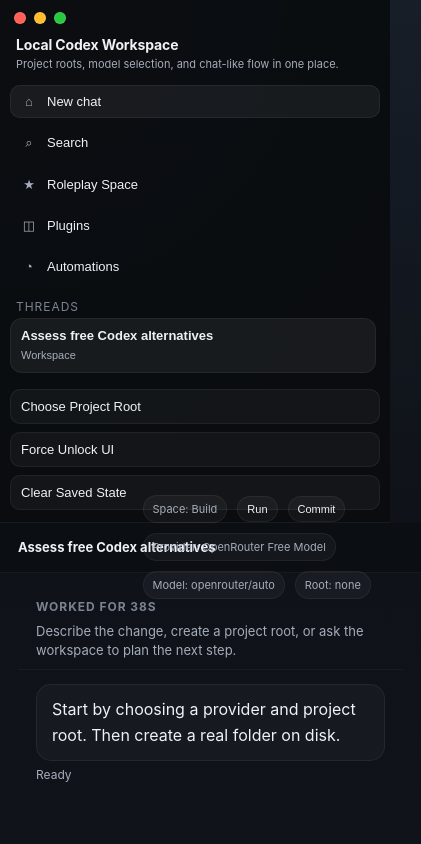
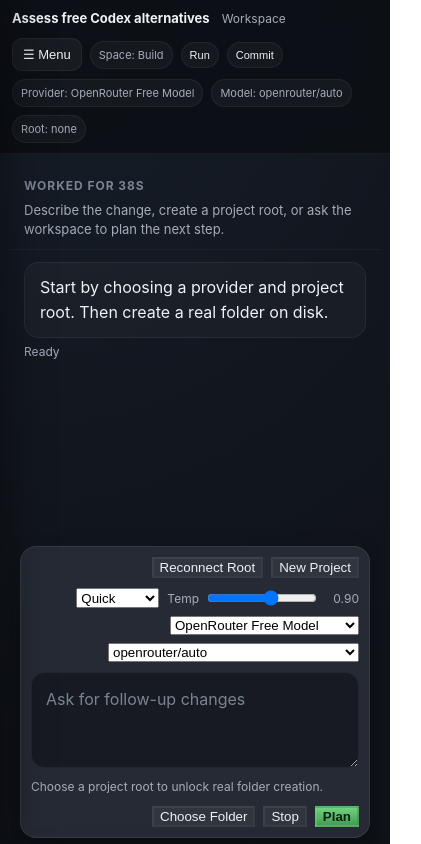
Before and after one commit to ColonD3/chat-thingity, a plain HTML site: page ui/index.html in a window 390 px wide. Shown: the top 844 px of the page, 421 px wide, since content can reach past the window. Drawn offline with Linux system fonts and the light colour scheme.

Commit message:
make ui mobile responsive

```diff
--- a/ui/index.html
+++ b/ui/index.html
@@ -243,6 +243,19 @@
       color: var(--text);
     }
 
+    .mobile-menu-toggle {
+      display: none;
+      border: 1px solid var(--line);
+      background: rgba(255,255,255,0.05);
+      color: var(--text);
+      border-radius: 10px;
+      padding: 8px 10px;
+      font-size: 13px;
+      align-items: center;
+      gap: 8px;
+      cursor: pointer;
+    }
+
     .workspace {
       min-width: 0;
       display: grid;
@@ -628,6 +641,81 @@
       .panel { width: 100%; justify-self: stretch; }
       .conversation { height: auto; min-height: calc(100vh - 160px); }
     }
+
+    @media (max-width: 820px) {
+      body { overflow-x: hidden; }
+      .shell { grid-template-columns: 1fr; }
+      .sidebar {
+        position: fixed;
+        inset: 0 auto 0 0;
+        width: min(88vw, 320px);
+        z-index: 40;
+        transform: translateX(-102%);
+        transition: transform 0.2s ease;
+        box-shadow: 18px 0 40px rgba(0,0,0,0.35);
+      }
+      .shell.sidebar-open .sidebar { transform: translateX(0); }
+      .shell.sidebar-open::after {
+        content: '';
+        position: fixed;
+        inset: 0;
+        background: rgba(0,0,0,0.48);
+        z-index: 30;
+      }
+      .main {
+        min-height: 100vh;
+      }
+      .topbar {
+        height: auto;
+        min-height: 56px;
+        padding: 10px 12px;
+        align-items: flex-start;
+        flex-wrap: wrap;
+      }
+      .mobile-menu-toggle { display: inline-flex; }
+      .toolbar {
+        width: 100%;
+        gap: 8px;
+      }
+      .toolbar .pill,
+      .toolbar button.pill {
+        font-size: 11px;
+        padding: 6px 8px;
+      }
+      .workspace {
+        padding: 10px 10px 0;
+        gap: 10px;
+      }
+      .conversation-head {
+        padding: 14px 14px 10px;
+      }
+      .messages {
+        padding: 12px 14px 14px;
+        gap: 14px;
+      }
+      .composer {
+        margin: 0 10px 10px;
+        padding: 10px;
+        border-radius: 16px;
+      }
+      .composer textarea {
+        min-height: 96px;
+        max-height: 180px;
+      }
+      .message {
+        max-width: 100%;
+      }
+      .panel {
+        max-height: none;
+      }
+      .switch-row {
+        flex-direction: column;
+        align-items: flex-start;
+      }
+      .mini-actions {
+        grid-template-columns: 1fr;
+      }
+    }
   </style>
 </head>
 <body>
@@ -672,6 +760,7 @@
           <span id="threadSubtitle">Documents</span>
         </div>
         <div class="toolbar">
+          <button class="mobile-menu-toggle" id="mobileMenuBtn" type="button">☰ Menu</button>
           <span class="pill" id="spacePill">Space: Build</span>
           <button class="pill" id="runBtn" type="button">Run</button>
           <button class="pill" id="commitBtn" type="button">Commit</button>
@@ -905,6 +994,8 @@
     const aiCommandBypassEl = document.getElementById('aiCommandBypass');
     const aiCommandModeLabelEl = document.getElementById('aiCommandModeLabel');
     const aiCommandModeHintEl = document.getElementById('aiCommandModeHint');
+    const mobileMenuBtn = document.getElementById('mobileMenuBtn');
+    const shellEl = document.querySelector('.shell');
 
     const STORAGE_KEY = 'local-codex-workspace-v3';
     const HANDLE_DB = 'local-codex-root-handle-v1';
@@ -1657,6 +1748,12 @@
       renderThreads();
       renderMessages();
       renderProjects();
+    }
+
+    function closeSidebarOnMobile() {
+      if (window.matchMedia('(max-width: 820px)').matches) {
+        shellEl.classList.remove('sidebar-open');
+      }
     }
 
     async function chooseRoot() {
@@ -2794,6 +2891,23 @@
       }
     });
 
+    mobileMenuBtn.addEventListener('click', () => {
+      shellEl.classList.toggle('sidebar-open');
+    });
+
+    document.addEventListener('click', (event) => {
+      if (!window.matchMedia('(max-width: 820px)').matches) return;
+      if (shellEl.classList.contains('sidebar-open') && !event.target.closest('.sidebar') && !event.target.closest('#mobileMenuBtn')) {
+        shellEl.classList.remove('sidebar-open');
+      }
+    });
+
+    window.addEventListener('resize', () => {
+      if (!window.matchMedia('(max-width: 820px)').matches) {
+        shellEl.classList.remove('sidebar-open');
+      }
+    });
+
     loadState();
     render();
     if (state.rootName) {
```
